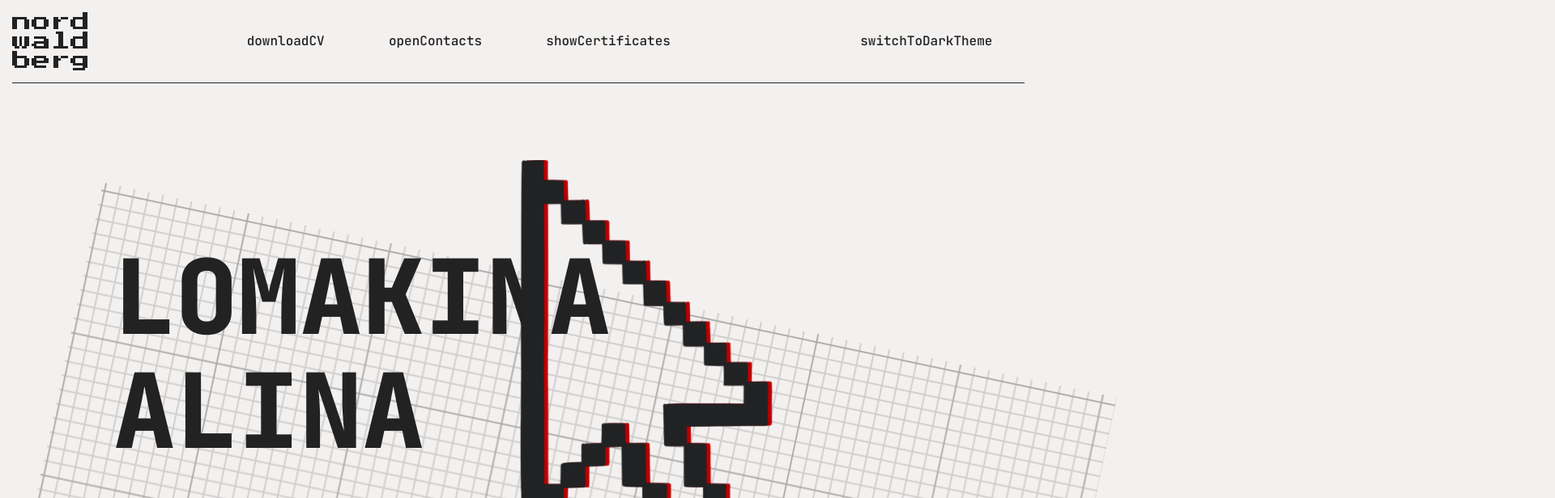
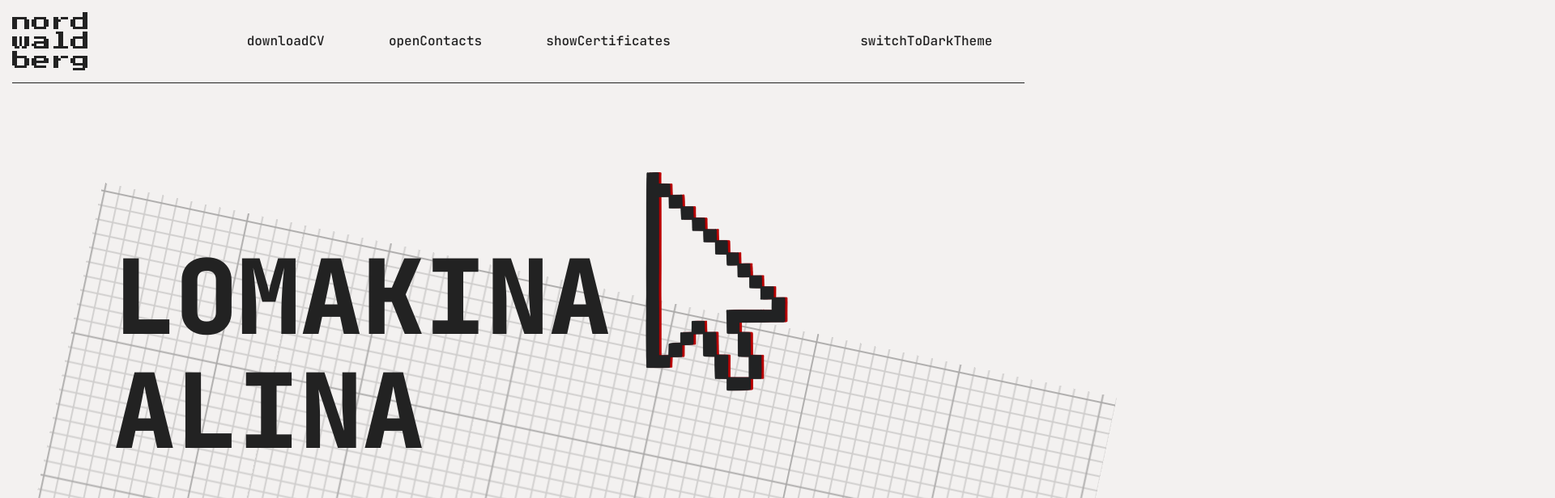
Before and after one commit to nordwaldberg/nordwaldberg_cv, a React (Create React App) app: page / in a window 1280 px wide. Shown: the top 616 px of the page at 81% size, 1920 px wide, since content can reach past the window. Built offline with nearby package versions, Linux system fonts and the light colour scheme.

Commit message:
Fix pointer icon, move CV files to static_files dir

```diff
--- a/src/components/Header/Header.tsx
+++ b/src/components/Header/Header.tsx
@@ -12,8 +12,8 @@ const Header: React.FC = () => {
     const [isCertificatesVisible, setCertificatesVisible] = React.useState(false);
 
     const dropdownOptions: React.ReactNode[] | React.ReactElement[] = [
-        <a href="/CV_EN.pdf" download="CV_EN.pdf">english</a>,
-        <a href="/CV_RU.pdf" download="CV_RU.pdf">russian</a>,
+        <a href="/static_files/CV_EN.pdf" download="CV_EN.pdf">english</a>,
+        <a href="/static_files/CV_RU.pdf" download="CV_RU.pdf">russian</a>,
     ];
 
     return (
--- a/src/pages/MainPage/MainPage.module.scss
+++ b/src/pages/MainPage/MainPage.module.scss
@@ -1,18 +1,22 @@
 .pageContainer {
   display: flex;
   height: calc(100% - 100px);
+  padding-left: 10%;
+  padding-right: 10%;
 }
 
 .title {
   align-self: center;
-  margin-left: 10%;
+}
+
+.content {
+  display: flex;
 }
 
 .pointerIcon {
-  position: absolute;
-  left: 50%;
-  width: 60%;
-  height: 60%;
+  margin-left: 5%;
+  width: 220px;
+  height: 450px;
   align-self: center;
   background-repeat: no-repeat;
   background-size: contain;
--- a/src/pages/MainPage/MainPage.tsx
+++ b/src/pages/MainPage/MainPage.tsx
@@ -12,8 +12,10 @@ const MainPage: React.FC = () => {
 
     return (
         <div className={styles.pageContainer}>
-            <h1 className={styles.title}>LOMAKINA<br/>ALINA</h1>
-            <div className={`${styles.pointerIcon} ${styles[theme !== null ? theme : 'dark']}`}></div>
+            <div className={styles.content}>
+                <h1 className={styles.title}>LOMAKINA<br/>ALINA</h1>
+                <div className={`${styles.pointerIcon} ${styles[theme !== null ? theme : 'dark']}`}></div>
+            </div>
             <Marquee/>
         </div>
     );
```
Also changed, not shown: 2 other files (tests, documents, lock files or other folders).
